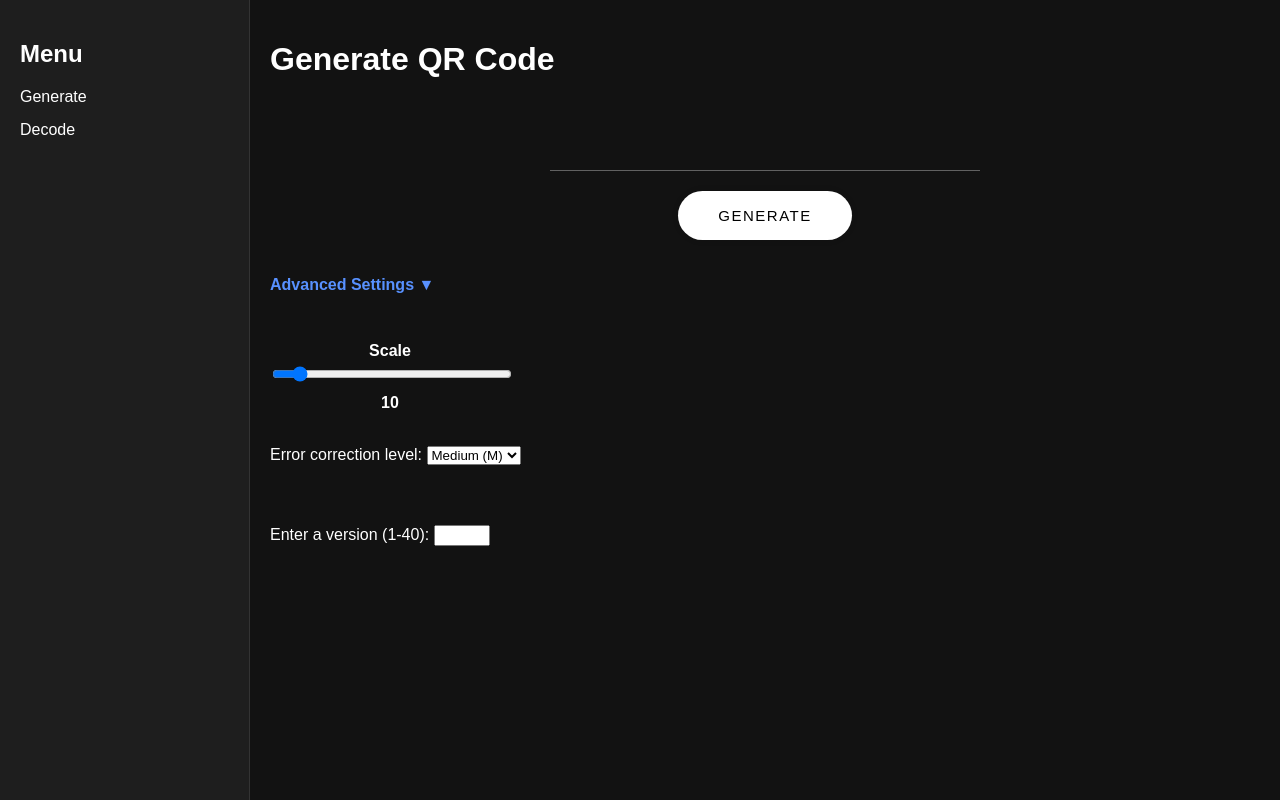
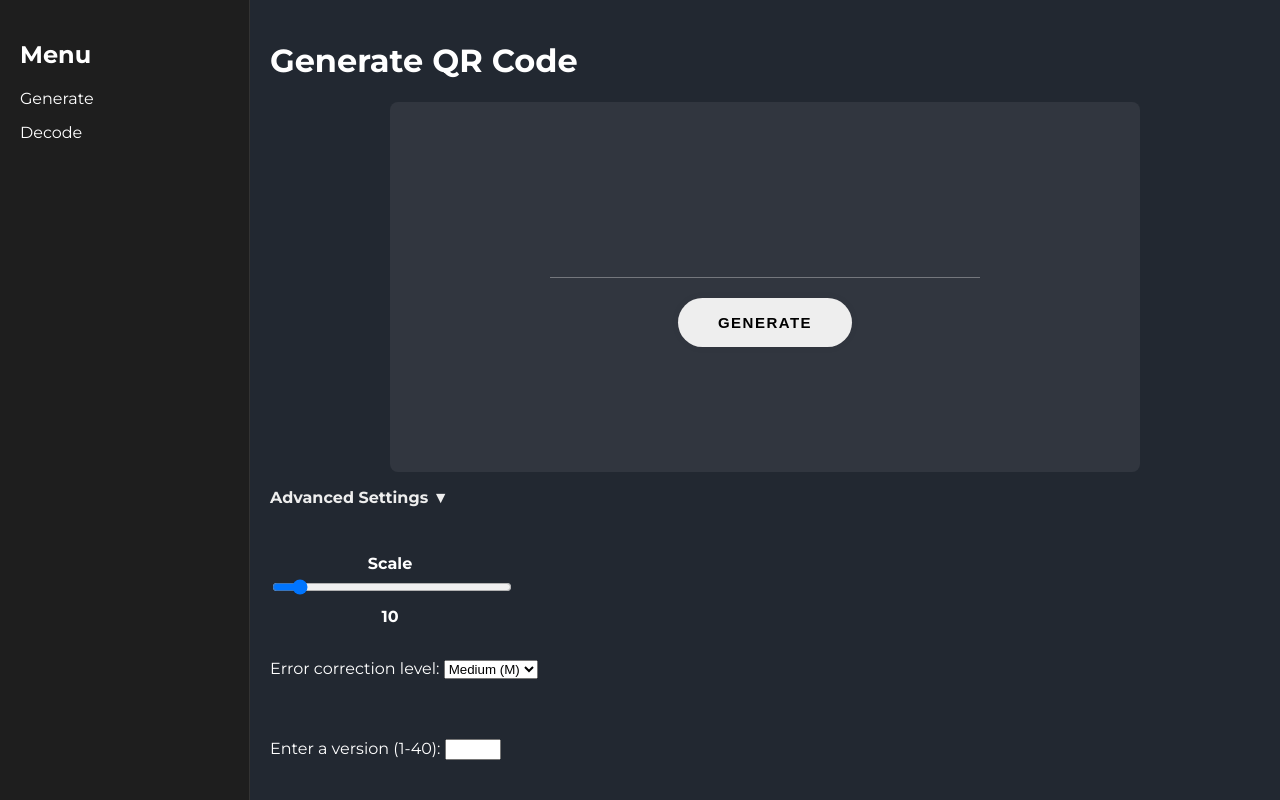
Before and after one commit to davidszatmari/QRCodeWebsite, a website: page views/index.html in a window 1280 px wide. Both pictures are taken after a click on the element "Advanced Settings ▼". Drawn offline with Linux system fonts and the light colour scheme; files whose address does not match are found by name.

Commit message:
generate css

```diff
--- a/public/style.css
+++ b/public/style.css
@@ -1,10 +1,12 @@
 body {
   margin: 0;
-  background-color: #121212;
+  background-color: #222831;
   color: white;
-  font-family: Arial, sans-serif;
   display: flex;
   height: 100vh;
+  font-family: "Montserrat", sans-serif;
+  font-optical-sizing: auto;
+  font-style: normal;
 }
 
 .side-panel {
@@ -13,15 +15,29 @@ body {
   padding: 20px;
   box-sizing: border-box;
   border-right: 1px solid #333;
+  height: auto;
+  -webkit-user-select: none;
+  -khtml-user-select: none;
+  -moz-user-select: none;
+  -ms-user-select: none;
+  -o-user-select: none;
+  user-select: none;
 }
 
-/* Main content area */
+h1 {
+  -webkit-user-select: none;
+  -khtml-user-select: none;
+  -moz-user-select: none;
+  -ms-user-select: none;
+  -o-user-select: none;
+  user-select: none;
+}
+
 .main-content {
   flex-grow: 1;
   padding: 20px;
 }
 
-/* Example panel items */
 .side-panel ul {
   list-style: none;
   padding: 0;
@@ -34,7 +50,7 @@ body {
 }
 
 .side-panel li:hover {
-  color: #61dafb;
+  color: #76abae;
 }
 
 a {
@@ -43,14 +59,14 @@ a {
 }
 
 a:hover {
-  color: #61dafb;
+  color: #76abae;
 }
 
 .form {
   --width-of-input: 430px;
   --border-height: 1px;
   --border-before-color: rgba(221, 221, 221, 0.39);
-  --border-after-color: #5891ff;
+  --border-after-color: #76abae;
   --input-hovered-color: #4985e01f;
   position: relative;
   width: var(--width-of-input);
@@ -90,7 +106,7 @@ input:focus ~ .input-border {
   border-radius: 50px;
   cursor: pointer;
   border: 0;
-  background-color: white;
+  background-color: #eeeeee;
   box-shadow: rgb(0 0 0 / 5%) 0 0 8px;
   letter-spacing: 1.5px;
   text-transform: uppercase;
@@ -105,15 +121,16 @@ input:focus ~ .input-border {
   -o-user-select: none;
   user-select: none;
   align-content: center;
+  font-weight: bold;
 }
 
 .btn:hover {
-  background-color: #5891ff;
+  background-color: #76abae;
   color: hsl(0, 0%, 100%);
 }
 
 .btn:active {
-  background-color: #4774ce;
+  background-color: #76abae;
   color: hsl(0, 0%, 100%);
   box-shadow: rgb(93 24 220) 0px 0px 0px 0px;
   transform: translateY(5px);
@@ -147,17 +164,22 @@ input:focus ~ .input-border {
 
 .first-section {
   display: flex;
-  flex-direction: column;
+  flex-direction: row;
   align-items: center;
+  justify-content: space-evenly;
+  background-color: #31363f;
+  border-radius: 8px;
+  min-height: 370px;
+  margin-right: 120px;
+  margin-left: 120px;
 }
-
 .file-upload-form {
   width: fit-content;
   height: fit-content;
   display: flex;
   align-items: center;
   justify-content: center;
-  background-color: #1e1e1e; /* Dark background for the form */
+  background-color: #1e1e1e;
 }
 
 .file-upload-label input {
@@ -166,18 +188,18 @@ input:focus ~ .input-border {
 
 .file-upload-label svg {
   height: 50px;
-  fill: #666; /* Lighter gray for the SVG fill */
+  fill: #666;
   margin-bottom: 20px;
 }
 
 .file-upload-label {
   cursor: pointer;
-  background-color: #333; /* Darker background for the label */
+  background-color: #333;
   padding: 30px 70px;
   border-radius: 40px;
-  border: 2px dashed #666; /* Lighter gray dashed border */
-  box-shadow: 0px 0px 200px -50px rgba(0, 0, 0, 0.5); /* Adjusted shadow */
-  color: #eee; /* Text color for the label */
+  border: 2px dashed #666;
+  box-shadow: 0px 0px 200px -50px rgba(0, 0, 0, 0.5);
+  color: #eee;
 }
 
 .file-upload-design {
@@ -189,16 +211,16 @@ input:focus ~ .input-border {
 }
 
 .browse-button {
-  background-color: #666; /* Lighter gray for the button */
+  background-color: #666;
   padding: 5px 15px;
   border-radius: 10px;
-  color: #eee; /* Off-white text for better contrast */
+  color: #eee;
   transition: all 0.3s;
 }
 
 .browse-button:hover {
-  background-color: #888; /* Slightly lighter gray on hover */
-  color: #fff; /* White text on hover */
+  background-color: #888;
+  color: #fff;
 }
 
 .slidecontainer {
@@ -212,7 +234,7 @@ input:focus ~ .input-border {
 
 .value-display {
   position: absolute;
-  top: 30px; /* Adjust this based on how far you want the value from the slider */
+  top: 30px;
   left: 50%;
   transform: translateX(-50%);
   font-size: 16px;
@@ -221,7 +243,7 @@ input:focus ~ .input-border {
 
 .slider-text {
   position: absolute;
-  bottom: 10px; /* Adjust this based on how far you want the value from the slider */
+  bottom: 10px;
   left: 50%;
   transform: translateX(-50%);
   font-size: 16px;
@@ -253,7 +275,7 @@ input:focus ~ .input-border {
 
 .advanced-text {
   cursor: pointer;
-  color: #5891ff;
+  color: #eeeeee;
   font-weight: bold;
   -webkit-user-select: none;
   -khtml-user-select: none;
--- a/views/index.html
+++ b/views/index.html
@@ -5,6 +5,12 @@
     <meta name="viewport" content="width=device-width, initial-scale=1.0" />
     <title>Document</title>
     <link rel="stylesheet" href="/style.css" />
+    <link rel="preconnect" href="https://fonts.googleapis.com" />
+    <link rel="preconnect" href="https://fonts.gstatic.com" crossorigin />
+    <link
+      href="https://fonts.googleapis.com/css2?family=Montserrat:ital,wght@0,100..900;1,100..900&display=swap"
+      rel="stylesheet"
+    />
   </head>
   <body>
     <div class="side-panel">
```
